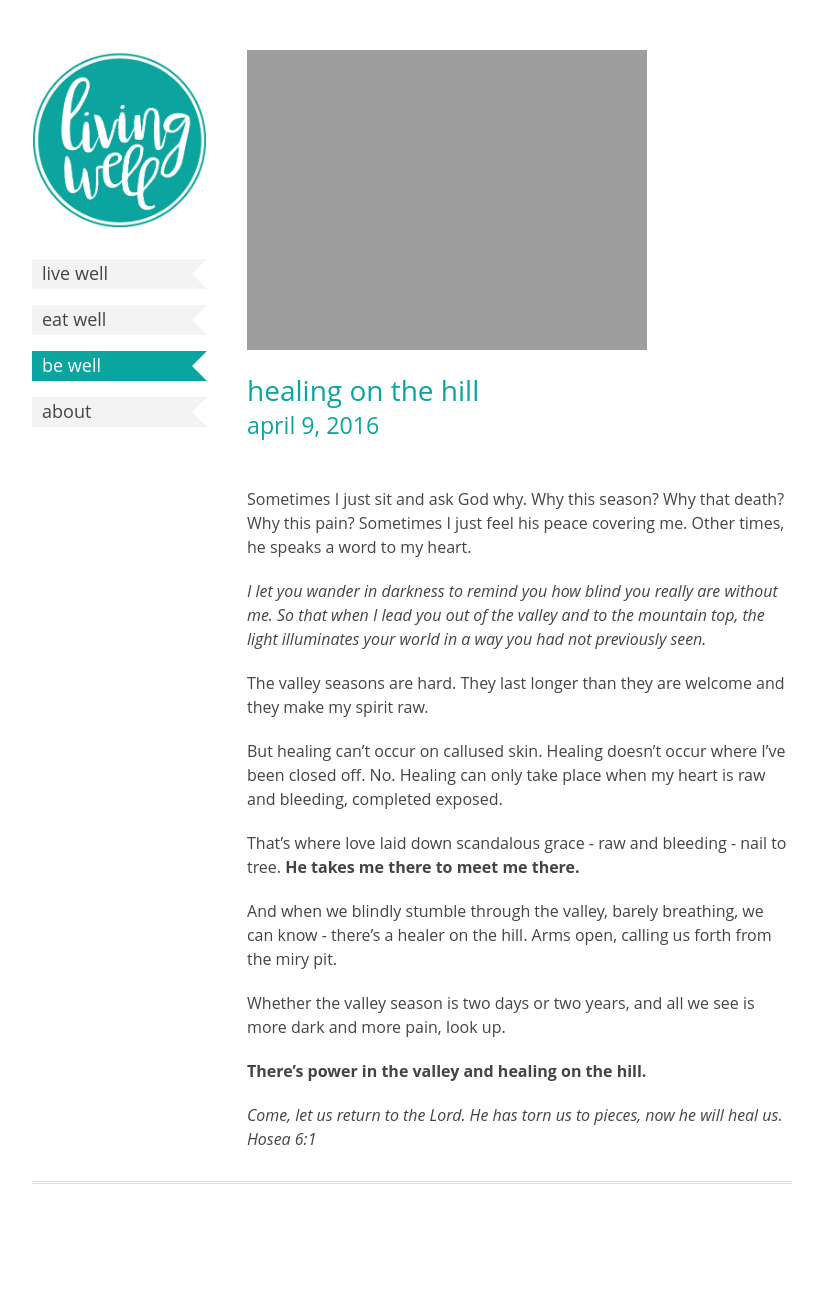
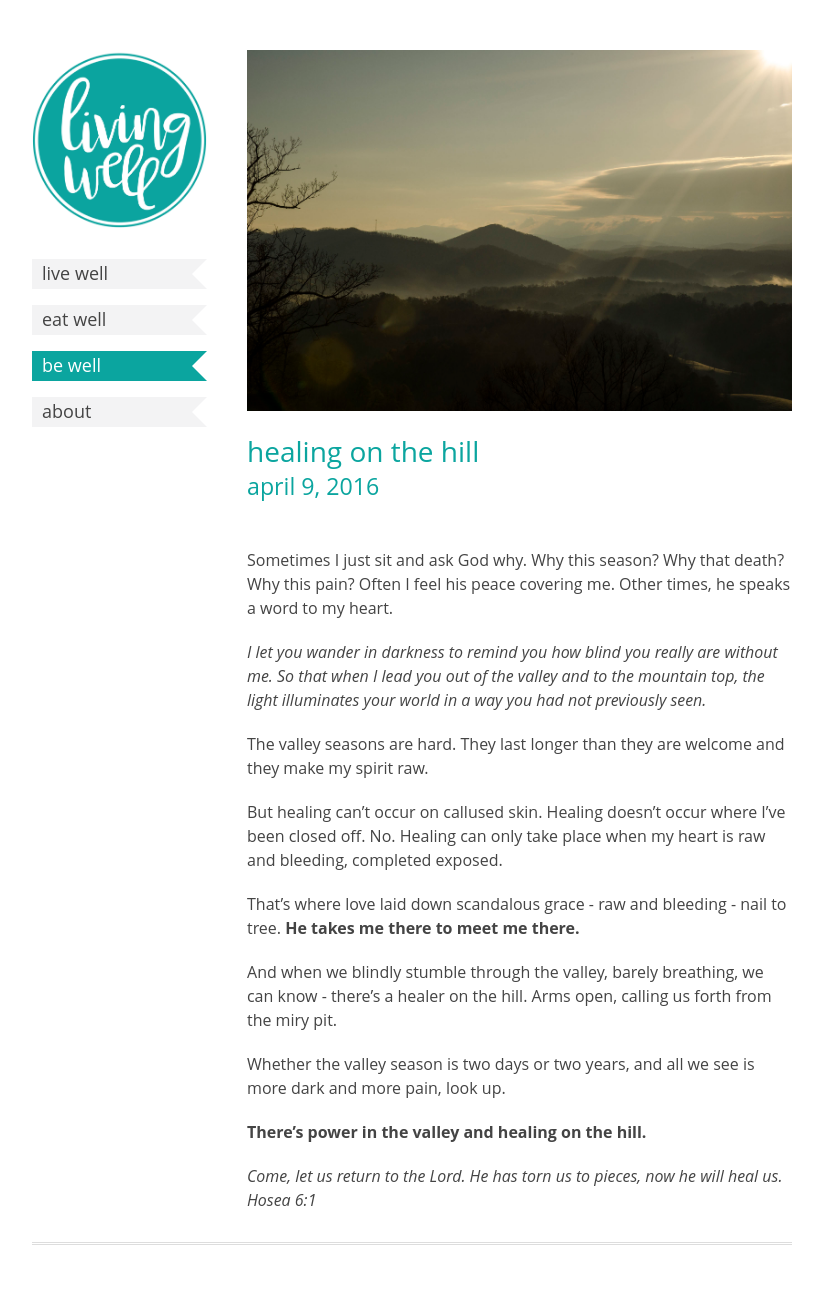
Before and after one commit to dreger/thelivingwell.co, a Jekyll site: the page built from _posts/be/2016-04-09-the-hill.md, in a window 1280 px wide. Shown: the whole page, without its empty margins (228-1051 px from the left). Built offline with Jekyll 4.4.1, drawn with Linux system fonts in a browser that asks for light colours; before the commit the page ends 1234 px from its top, so only the background shows below that.

Commit message:
Update 2016-04-09-the-hill.md

```diff
--- a/_posts/be/2016-04-09-the-hill.md
+++ b/_posts/be/2016-04-09-the-hill.md
@@ -1,11 +1,11 @@
 ---
 title: "healing on the hill"
-asset: "filename of image (assumes a .jpg extension)"
+asset: "lightmountainsm"
 category: be
 published: true
 ---
 
-Sometimes I just sit and ask God why. Why this season? Why that death? Why this pain? Sometimes I just feel his peace covering me. Other times, he speaks a word to my heart.
+Sometimes I just sit and ask God why. Why this season? Why that death? Why this pain? Often I feel his peace covering me. Other times, he speaks a word to my heart.
 
 _I let you wander in darkness to remind you how blind you really are without me. So that when I lead you out of the valley and to the mountain top, the light illuminates your world in a way you had not previously seen._
 
```
